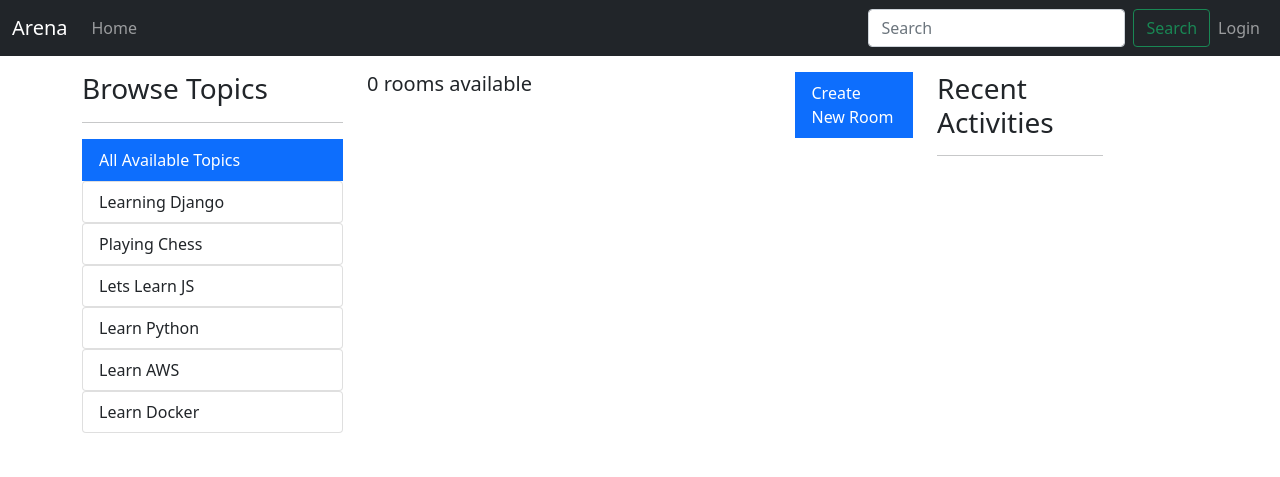
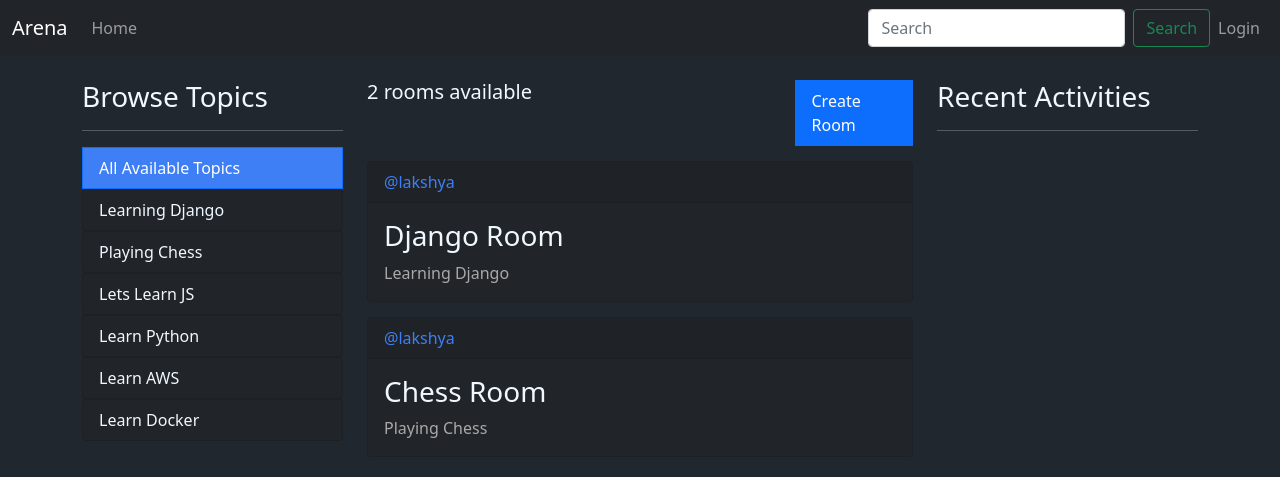
Before and after one commit to Jackent2B/ArenaWorkspace, a Django app: a page that uses templates/home.html in a window 1280 px wide. Shown: the top 477 px of the page. Run offline with Django 4.2, Linux system fonts and the light colour scheme; data comes from the database, SQL or seed files in the repository; both versions use the stored data as it was after the commit.

Commit message:
Applied css

```diff
--- a/myapp/views.py
+++ b/myapp/views.py
@@ -69,7 +69,7 @@
     q = request.GET.get('q') if request.GET.get('q') != None else ''
 
     rooms = Room.objects.filter(
-        Q(topic__name__icontains = q) | Q(name__icontains = q) | Q(description__icontains = q)
+        Q(topic__name__icontains = q) | Q(name__icontains = q) | Q(description__icontains = q) | Q(host__username__icontains = q)
     )
 
     topics = Topic.objects.all()
--- a/templates/feed_component.html
+++ b/templates/feed_component.html
@@ -8,24 +8,24 @@
       class="list-group-item list-group-item-action active"
       aria-current="true"
     >
-      Create New Room
+      Create Room
     </a>
   </div>
 </div>
 
 <div>
   {% for room in rooms%}
-  <div class="card" style="margin-top: 15px">
-    <div class="card-header">
+  <div class="card" style="margin-top: 15px; background-color: #212529;">
+    <div class="card-header" style="color:rgb(63, 127, 245)">
       <span>@{{room.host.username}}</span>
     </div>
     <div class="card-body">
       <h3 class="card-title">
-        <a style="text-decoration: none" href="/room/{{room.id}}"
+        <a style="text-decoration: none; color: aliceblue;" href="/room/{{room.id}}"
           >{{room.name}}</a
         >
       </h3>
-      <p class="card-text">{{room.topic.name}}</p>
+      <p class="card-text" style="color: darkgray;" >{{room.topic.name}}</p>
       {% if request.user == request.host %}
       <a href="{% url 'update-room' room.id  %}" class="btn btn-primary">
         Edit</a
--- a/templates/home.html
+++ b/templates/home.html
@@ -5,7 +5,7 @@
     <div class="col-3">{% include 'topics.html' %}</div>
 
     <div class="col-6">{%include 'feed_component.html'%}</div>
-    <div class="col-2">{% include 'activity_component.html' %}</div>
+    <div class="col-3">{% include 'activity_component.html' %}</div>
   </div>
 </div>
 {%endblock content%}
--- a/templates/main.html
+++ b/templates/main.html
@@ -12,7 +12,13 @@
       integrity="sha384-1BmE4kWBq78iYhFldvKuhfTAU6auU8tT94WrHftjDbrCEXSU1oBoqyl2QvZ6jIW3"
       crossorigin="anonymous"
     />
-    <style></style>
+    <style>
+      body{
+        margin-top: 5rem;
+        background-color: #21272e;
+        color: aliceblue;
+      }
+    </style>
   </head>
   <body>
     {% include 'navbar.html' %} {% if messages %}
--- a/templates/navbar.html
+++ b/templates/navbar.html
@@ -1,4 +1,4 @@
-<nav class="navbar navbar-expand-lg navbar-dark bg-dark">
+<nav class="navbar fixed-top navbar-expand-lg navbar-dark bg-dark">
   <div class="container-fluid">
     <a class="navbar-brand" href="/">Arena</a>
     <button
@@ -13,7 +13,7 @@
       <span class="navbar-toggler-icon"></span>
     </button>
     <div class="collapse navbar-collapse" id="navbarSupportedContent">
-      <ul class="navbar-nav me-auto mb-2 mb-lg-0">
+      <ul class="navbar-nav me-auto mb-2 mb-lg-0 navbar-nav-scroll">
         <li class="nav-item active">
           <a class="nav-link" href="/">Home </a>
         </li>
--- a/templates/topics.html
+++ b/templates/topics.html
@@ -6,6 +6,7 @@
     href="{% url 'home' %}"
     class="list-group-item list-group-item-action active"
     aria-current="true"
+    style="background-color:rgb(63, 127, 245)"
   >
     All Available Topics
   </a>
@@ -14,6 +15,7 @@
     <a
       href="{% url 'home' %}?q={{topic.name}}"
       class="list-group-item list-group-item-action"
+      style="background-color: #212529; color: aliceblue;"
       >{{topic.name}}</a
     >
   </div>
```
Also changed, not shown: templates/room.html (+5 -11 lines), db.sqlite3.
